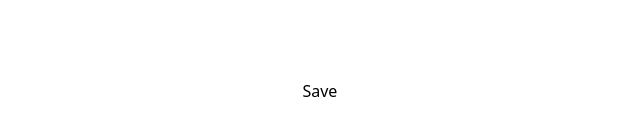
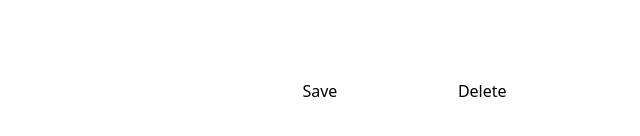
Before and after one commit to Oleg301-bit/Get-Contact, a React app in the folder contacts/: page / in a window 1280 px wide. Shown: the part 484-620 px from the top of the page, without its empty margins (330-970 px from the left). Built offline with nearby package versions, Linux system fonts and the light colour scheme; the HTML template or start-up script is replaced by a standard one.

Commit message:
Update delete button

```diff
--- a/contacts/src/App.jsx
+++ b/contacts/src/App.jsx
@@ -65,6 +65,7 @@ export class App extends Component {
       this.saveToLocalStorage(contacts);
       return {
         contacts,
+        editingContact: this.createEmptyContact(),
       };
     });
   };
--- a/contacts/src/components/ContactForm/ContactForm.jsx
+++ b/contacts/src/components/ContactForm/ContactForm.jsx
@@ -37,7 +37,6 @@ export class ContactForm extends Component {
           lName: this.props.editingContact.lName,
           email: this.props.editingContact.email,
           phone: this.props.editingContact.phone,
-
         });
       } else {
         this.setState({ fName: '', lName: '', email: '', phone: '' });
@@ -73,6 +72,11 @@ export class ContactForm extends Component {
         phone: '',
       });
     }
+  };
+  onClickDelete = () => {
+    const { onDelete, editingContact } = this.props;
+    onDelete(editingContact.id);
+
   };
   render() {
     return (
@@ -128,25 +132,13 @@ export class ContactForm extends Component {
           <button className='set-button' type='submit'>
             Save
           </button>
-          {this.props.editingContact && (
           <button
             type='button'
             className='set-button'
-              onClick={() => {
-                if (this.props.onDelete) {
-                  this.props.onDelete(this.props.editingContact.id);
-                }
-                this.setState({
-                  fName: '',
-                  lName: '',
-                  email: '',
-                  phone: '',
-                });
-              }}
+            onClick={this.onClickDelete}
           >
             Delete
           </button>
-          )}
         </div>
       </form>
     );
```
Lines whose indentation alone changed are shown as unchanged.
